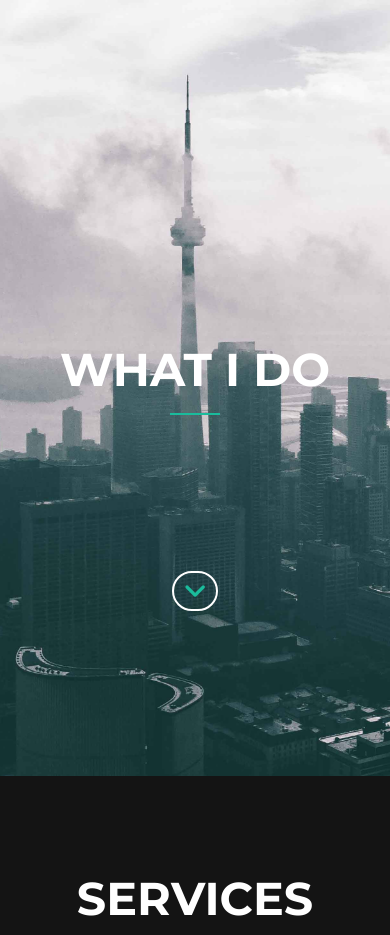
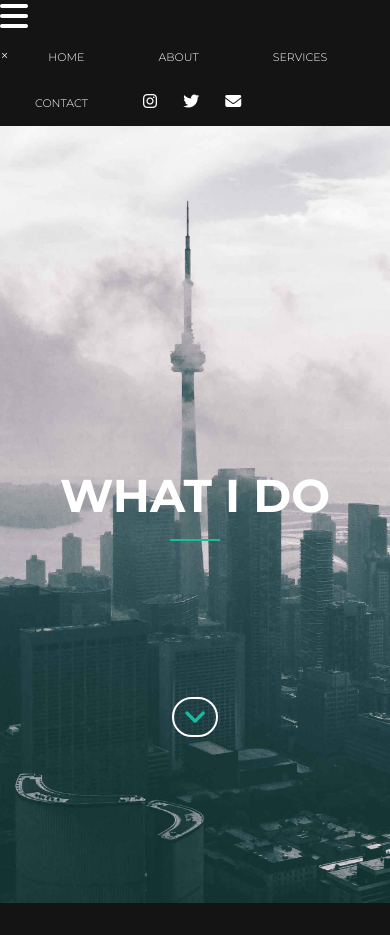
Before and after one commit to Uvacoder/photos-mitul-s, a plain HTML site: page services.html in a window 390 px wide. Shown: the top 935 px of the page. Drawn offline with nearby package versions, Linux system fonts and the light colour scheme.

Commit message:
added in sidemenu for mobile, project complete 🚀

```diff
--- a/services.html
+++ b/services.html
@@ -11,6 +11,30 @@
   </head>
   <body>
 
+    <span class="open-slide">
+      <a onclick="openSlideMenu()">
+        <span class="fa fa-bars fa-2x"></span>
+      </a>
+    </span>
+
+    <div id="side-menu" class="side-nav">
+      <a class="btn-close" onclick="closeSlideMenu()">&times;</a>
+      <a href="index.html" class="btn nav-btn">HOME</a>
+      <a href="about.html" class="btn nav-btn">ABOUT</a>
+      <a href="services.html" class="btn nav-btn">SERVICES</a>
+      <a href="#contact" class="btn nav-btn">CONTACT</a>
+      <a href="https://instagram.com/typicalmitul" target="_blank" class="nav-icons">
+        <span class="fa fa-instagram"></span>
+      </a>
+      <a href="https://twitter.com/typicalmitul" target="_blank" class="nav-icons">
+        <span class="fa fa-twitter"></span>
+      </a>
+      <a href="mailto:mitulxshah@gmail.com" target="_blank" class="nav-icons">
+        <span class="fa fa-envelope"></span>
+      </a>
+    </div>
+
+    <div id="main">
       <section id="service-header">
         <div class="container text-center">
           <h1 class="title">WHAT I DO</h1>
@@ -183,7 +207,9 @@
           </div>
         </div>
       </section>
+    </div>
 
+    <!-- SCRIPTS -->
     <script src="script.js"></script>
     <script src="zenscroll/zenscroll-min.js"></script>
     <script src="lightbox/dist/basicLightbox.min.js"></script>
```
Also changed, not shown: about.html (+25 -1 lines), index.html (+26 -0 lines). Lines whose indentation alone changed are shown as unchanged.
